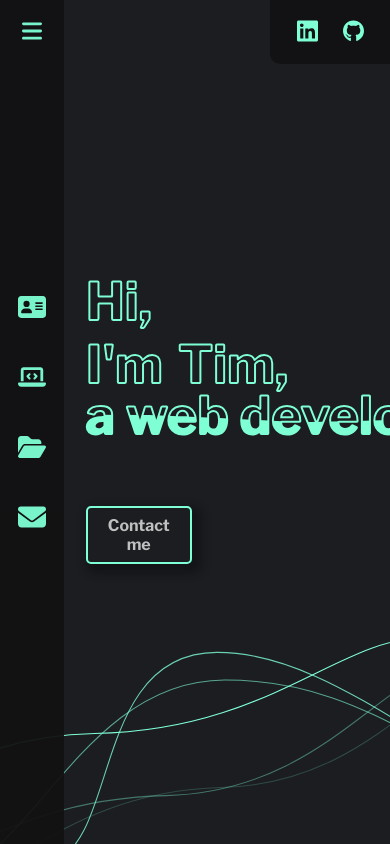
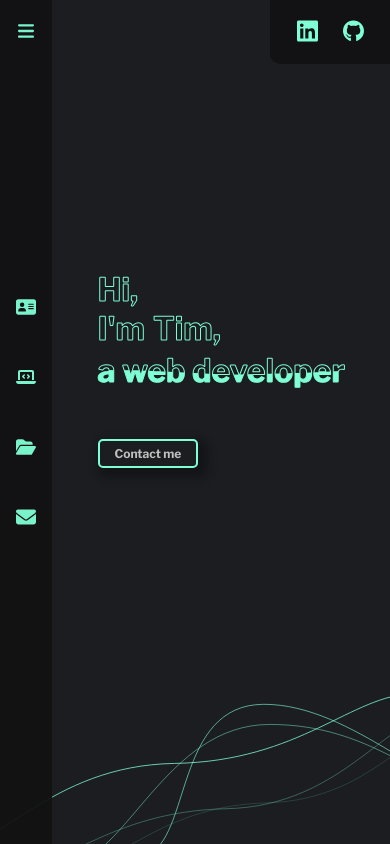
Before and after one commit to Tim-jn/Portfolio, a React (Create React App) app: page / in a window 390 px wide. Built offline with nearby package versions, Linux system fonts and the light colour scheme.

Commit message:
test mobile responsiveness

```diff
--- a/src/App.scss
+++ b/src/App.scss
@@ -93,3 +93,11 @@ body {
     background-size: 768px 299px;
   }
 }
+
+// normal screen mobile
+
+@media screen and (max-width: 560px) {
+  .home {
+    background-size: 560px 218px;
+  }
+}
--- a/src/Components/ContactBtn/ContactBtn.scss
+++ b/src/Components/ContactBtn/ContactBtn.scss
@@ -13,6 +13,7 @@
   top: 38%;
   overflow: hidden;
   cursor: pointer;
+  white-space: nowrap;
 }
 
 .contact-btn:hover {
@@ -63,3 +64,13 @@
     top: 28%;
   }
 }
+
+// normal screen mobile
+
+@media screen and (max-width: 560px) {
+  .contact-btn {
+    padding: 5px 15px;
+    font-size: 12px;
+    top: 20%;
+  }
+}
--- a/src/Components/SideBar/SideBar.scss
+++ b/src/Components/SideBar/SideBar.scss
@@ -180,8 +180,24 @@
   font-size: 13px;
 }
 
-// large screen mobile
+// normal screen mobile
 
-@media screen and (max-width: 768px) {
+@media screen and (max-width: 560px) {
+  .sidebar {
+    width: 52px;
+    padding: 6px 14px;
+  }
+
+  .sidebar-active {
+    width: 240px;
+  }
+
+  .sidebar ul li a .icons {
+    width: 20px;
+  }
+
+  .sidebar .btn {
+    width: 16px;
+  }
 
 }
--- a/src/Components/Title/Title.scss
+++ b/src/Components/Title/Title.scss
@@ -93,6 +93,10 @@
     font-size: $h1-tablet-size;
     top: 16.8%;
   }
+
+  .title-letter:hover {
+    font-size: 60px;
+  }
 }
 
 // large screen mobile
@@ -100,8 +104,7 @@
 @media screen and (max-width: 768px) {
   .main-title {
     top: 32%;
-    left: 22%;
-    height: 100%;
+    left: 20%;
     width: auto;
   }
 
@@ -111,6 +114,40 @@
 
   .main-title-animated {
     font-size: $h1-mobile-size;
-    top: 13.5%;
+    top: 14.5%;
+  }
+
+  .title-letter:hover {
+    font-size: 48px;
   }
 }
+
+// normal screen mobile
+
+@media screen and (max-width: 560px) {
+  .main-title {
+    left: 25%;
+  }
+
+  .main-title-content {
+    font-size: 32px;
+    -webkit-text-stroke: 1px $third-font-color;
+  }
+
+  .letter-spaced {
+    margin-right: 8px;
+  }
+
+  .main-title-animated {
+    font-size: 32px;
+    top: 9.6%;
+  }
+
+  .main-title-animated:nth-child(1) {
+    -webkit-text-stroke: 1px $third-font-color;
+  }
+
+  .title-letter:hover {
+    font-size: 28px;
+  }
+}
```
